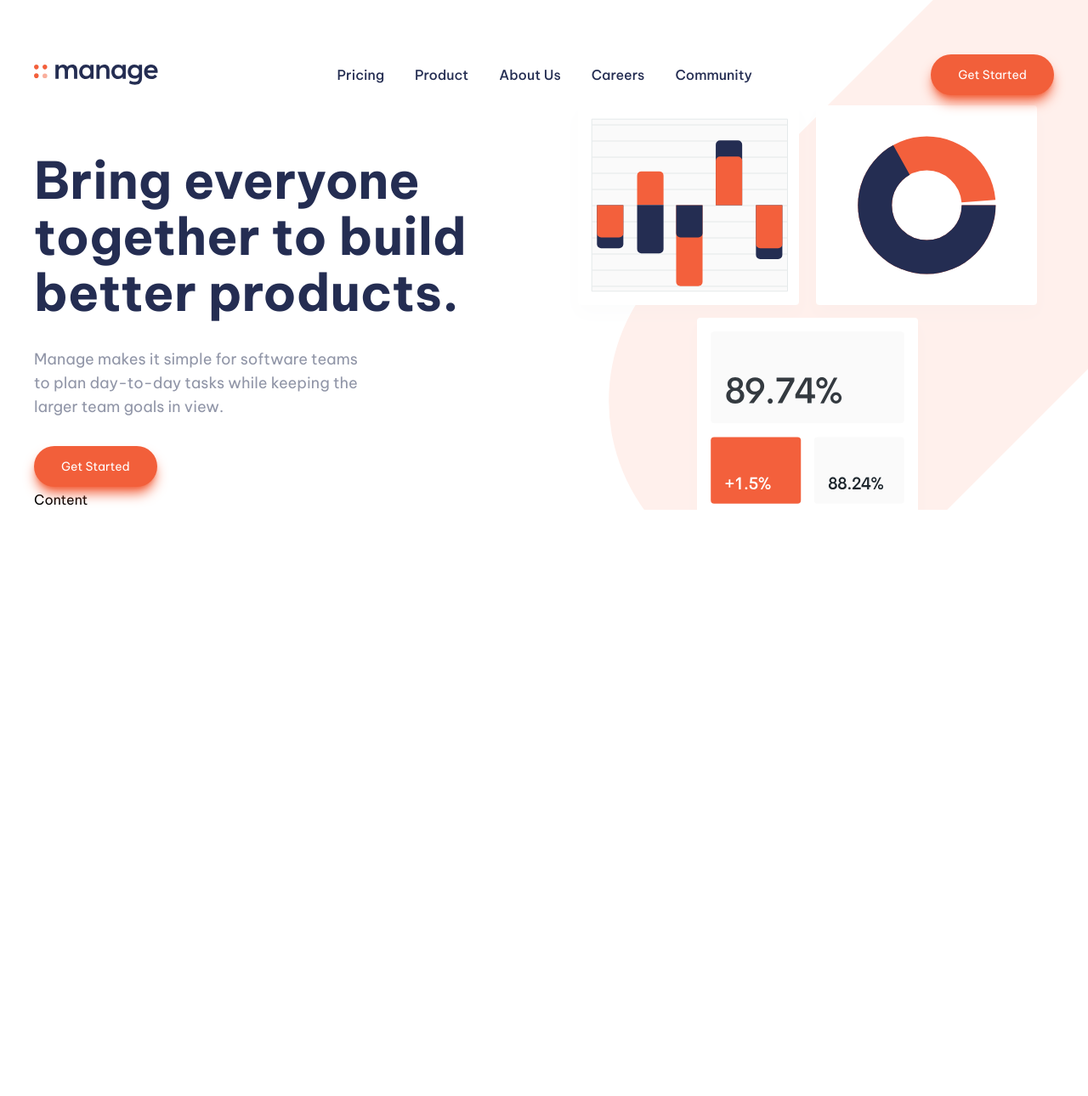
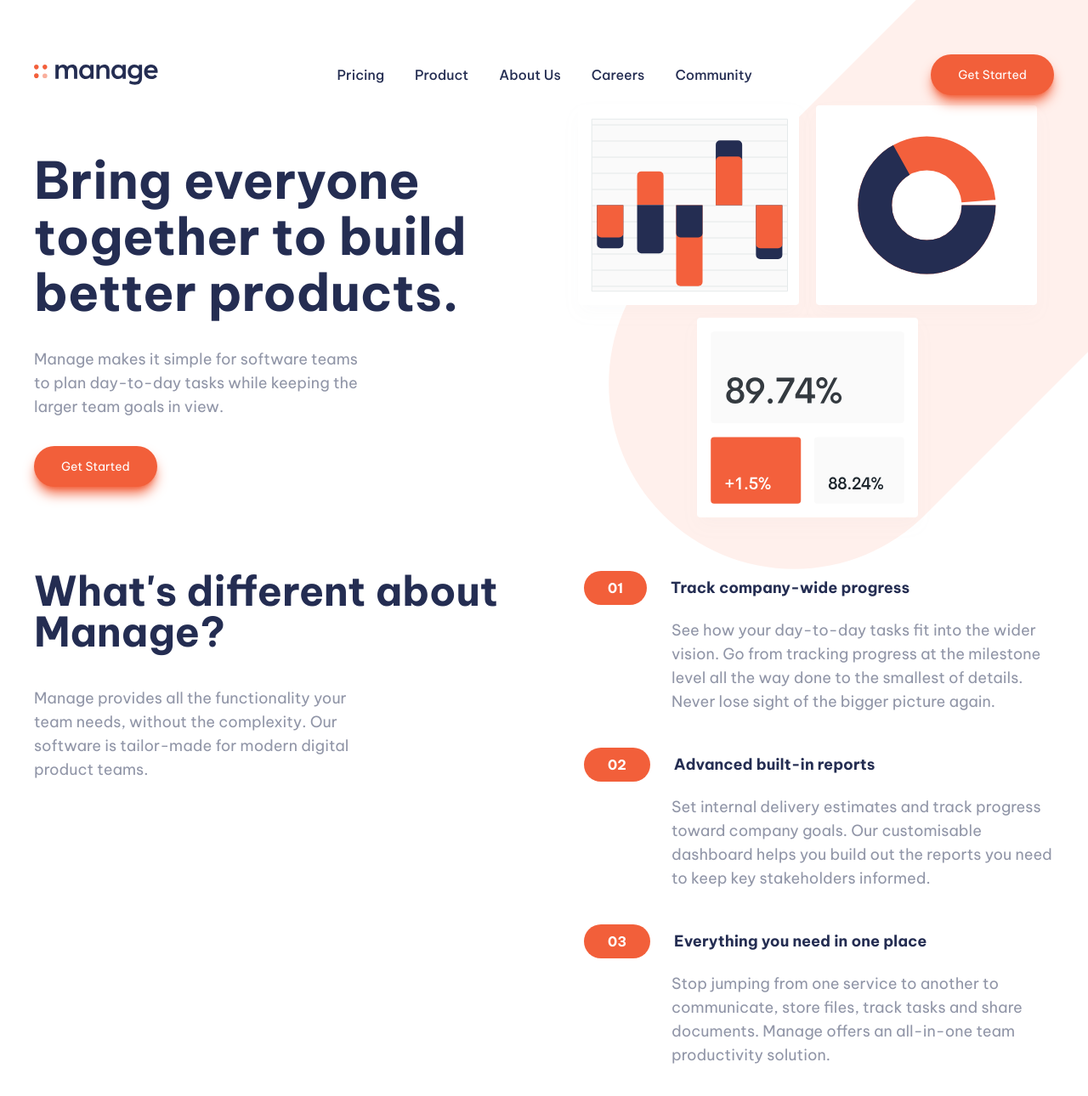
Before and after one commit to SeyrenZ/manage-landing-page, a Next.js app: page / in a window 1280 px wide. Shown: the top 1290 px of the page at 85% size. Before the commit the page ends 800 px from the top, so only its background shows below. Built offline with nearby package versions, Linux system fonts and the light colour scheme.

Commit message:
feat: add Content component, add AOS

```diff
--- a/package.json
+++ b/package.json
@@ -10,11 +10,13 @@
   },
   "dependencies": {
     "@svgr/webpack": "^8.1.0",
+    "aos": "^2.3.4",
     "next": "14.1.1",
     "react": "^18",
     "react-dom": "^18"
   },
   "devDependencies": {
+    "@types/aos": "^3.0.7",
     "@types/node": "^20",
     "@types/react": "^18",
     "@types/react-dom": "^18",
--- a/src/app/components/Content.tsx
+++ b/src/app/components/Content.tsx
@@ -1,7 +1,73 @@
 import React from "react";
 
 const Content = () => {
-  return <div>Content</div>;
+  type Feature = {
+    title: string;
+    description: string;
+    number: number;
+  };
+
+  const features: Feature[] = [
+    {
+      title: "Track company-wide progress",
+      description:
+        "See how your day-to-day tasks fit into the wider vision. Go from tracking progress at the milestone level all the way done to the smallest of details. Never lose sight of the bigger picture again.",
+      number: 1,
+    },
+    {
+      title: "Advanced built-in reports",
+      description:
+        "Set internal delivery estimates and track progress toward company goals. Our customisable dashboard helps you build out the reports you need to keep key stakeholders informed.",
+      number: 2,
+    },
+    {
+      title: "Everything you need in one place",
+      description:
+        "Stop jumping from one service to another to communicate, store files, track tasks and share documents. Manage offers an all-in-one team productivity solution.",
+      number: 3,
+    },
+  ];
+
+  return (
+    <div className="w-full h-auto bg-white py-24">
+      <div
+        className="w-full h-full max-w-[1280px] mx-auto flex justify-between"
+        data-aos="fade-up"
+        data-aos-duration="900"
+      >
+        <div className="flex flex-col items-start gap-y-10">
+          <div className="text-5xl text-darkBlue font-bold ">
+            {`What's different about`}
+            <br /> Manage?
+          </div>
+          <div className="text-lg text-darkGrayBlue ">
+            Manage provides all the functionality your
+            <br />
+            team needs, without the complexity. Our <br />
+            software is tailor-made for modern digital <br />
+            product teams.
+          </div>
+        </div>
+        <div className="flex flex-col items-start gap-y-10">
+          {features.map((feature, index) => (
+            <div key={index} className="flex flex-col gap-y-4 max-w-[450px]">
+              <div className="flex items-center gap-x-7 ml-[-103px]">
+                <div className="w-fit py-2 px-7 rounded-full bg-brightRed text-white font-bold">
+                  0{feature.number}
+                </div>
+                <div className="text-lg text-darkBlue font-bold ">
+                  {feature.title}
+                </div>
+              </div>
+              <div className="text-lg text-darkGrayBlue">
+                {feature.description}
+              </div>
+            </div>
+          ))}
+        </div>
+      </div>
+    </div>
+  );
 };
 
 export default Content;
--- a/src/app/components/Header.tsx
+++ b/src/app/components/Header.tsx
@@ -7,24 +7,34 @@ const Header = () => {
   return (
     <div className="w-full min-h-[50vh] bg-white ">
       <div className="w-full min-h-[50vh] max-w-[1280px] mx-auto flex items-center relative">
-        <div className="absolute z-0 right-[-290px] top-[-300px]">
+        <div className="absolute z-0 right-[-290px] top-[-320px]">
           <BgTablet />
         </div>
-        <div className="absolute z-10 right-0 ">
+        <div className="absolute z-10 right-0 " data-aos="flip-right">
           <IllustrationHero />
         </div>
         <div className="flex flex-col items-start gap-y-8 relative z-20">
-          <div className="text-6xl text-darkBlue font-bold leading-[1.10] ">
+          <div
+            className="text-6xl text-darkBlue font-bold leading-[1.10]"
+            data-aos="fade-right"
+            data-aos-duration="600"
+          >
             Bring everyone
             <br /> together to build
             <br /> better products.
           </div>
-          <div className="text-darkGrayBlue text-lg text-left">
+          <div
+            className="text-darkGrayBlue text-lg text-left"
+            data-aos="fade-right"
+            data-aos-duration="700"
+          >
             Manage makes it simple for software teams
             <br /> to plan day-to-day tasks while keeping the
             <br /> larger team goals in view.
           </div>
-          <Button />
+          <div data-aos="flip-left" data-aos-duration="800">
+            <Button />
+          </div>
         </div>
       </div>
     </div>
--- a/src/app/components/Navbar.tsx
+++ b/src/app/components/Navbar.tsx
@@ -18,8 +18,12 @@ const Navbar = () => {
   ];
 
   return (
-    <header className="w-full h-auto px-10 bg-transparent top-0 fixed z-50 ">
-      <nav className="w-full max-w-[1280px] mx-auto py-16 flex justify-between items-center ">
+    <header className="w-full h-auto px-10  bg-transparent top-0 fixed z-50 ">
+      <nav
+        className="w-full max-w-[1280px] mx-auto py-16 flex justify-between items-center"
+        data-aos="fade-down"
+        data-aos-duration="1000"
+      >
         <Link href="#">
           <Logo />
         </Link>
--- a/src/app/page.tsx
+++ b/src/app/page.tsx
@@ -1,6 +1,12 @@
+"use client";
 import { Content, Header } from "./components";
-
+import { useEffect } from "react";
+import Aos from "aos";
+import "aos/dist/aos.css";
 export default function Home() {
+  useEffect(() => {
+    Aos.init();
+  }, []);
   return (
     <main className="overflow-hidden px-10">
       {/* This is a placeholder for the Navbar */}
```
Also changed, not shown: 1 other file (tests, documents, lock files or other folders).
